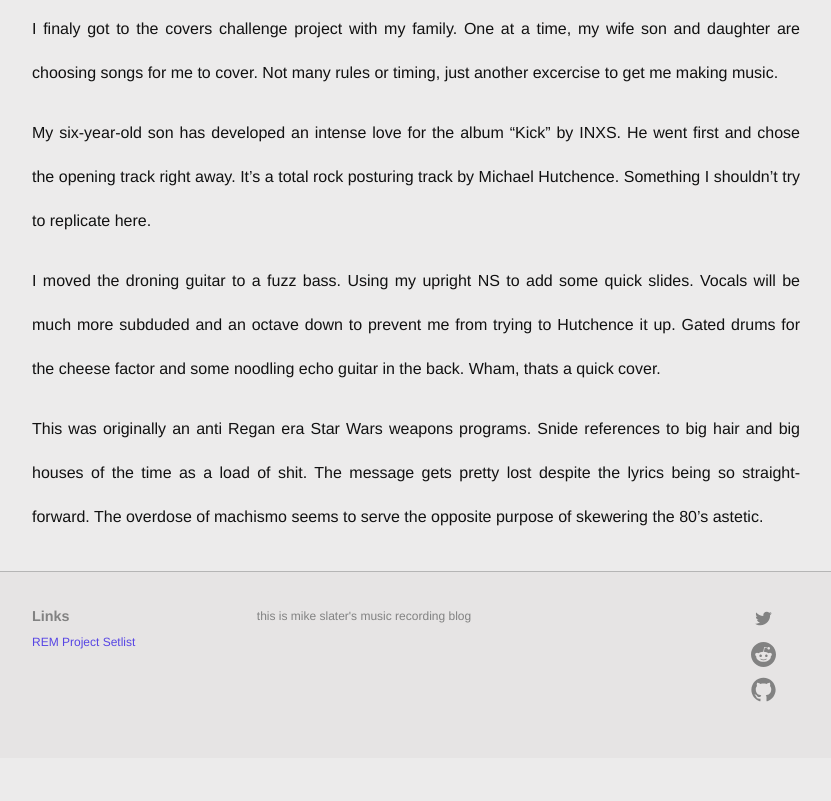
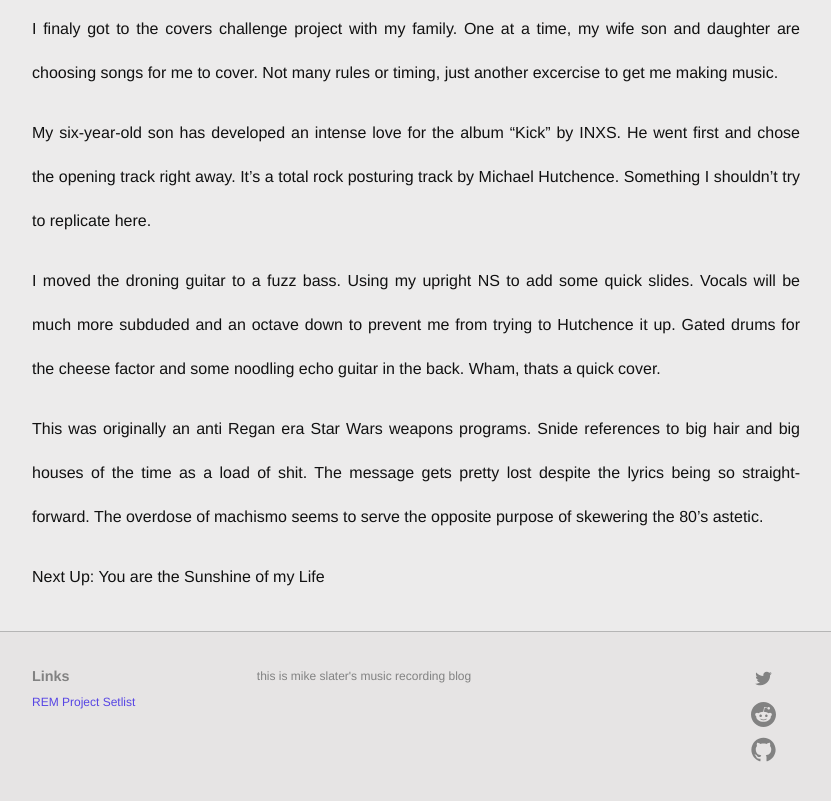
Before and after one commit to slatron/slatron.github.io, a Jekyll site: the page built from _posts/2022-11-11-guns-im-the-sky.md, in a window 1280 px wide and 1280 px high, cut to the strip 462-1263 px from the top of the window. Shown: the whole strip, without its empty margins (224-1055 px from the left). Built offline with Jekyll 4.4.1, drawn with Linux system fonts in a browser that asks for light colours.

Commit message:
post edit

```diff
--- a/_posts/2022-11-11-guns-im-the-sky.md
+++ b/_posts/2022-11-11-guns-im-the-sky.md
@@ -24,3 +24,5 @@ My six-year-old son has developed an intense love for the album "Kick" by INXS.
 I moved the droning guitar to a fuzz bass. Using my upright NS to add some quick slides. Vocals will be much more subduded and an octave down to prevent me from trying to Hutchence it up. Gated drums for the cheese factor and some noodling echo guitar in the back. Wham, thats a quick cover.
 
 This was originally an anti Regan era Star Wars weapons programs. Snide references to big hair and big houses of the time as a load of shit. The message gets pretty lost despite the lyrics being so straight-forward. The overdose of machismo seems to serve the opposite purpose of skewering the 80's astetic.
+
+Next Up: You are the Sunshine of my Life
```
